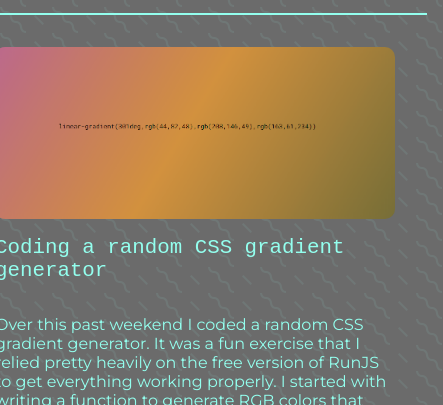
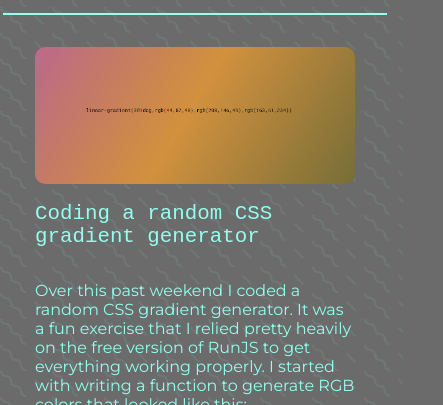
Before and after one commit to whatnotery/whatnotery.github.io, an Eleventy site: page src/blog/gradient-blog.md in a window 390 px wide. Shown: the part 695-1100 px from the top of the page, 443 px wide, since content can reach past the window. Built offline with nearby package versions, Linux system fonts and the light colour scheme; Eleventy itself is replaced by a stand-in of ours; files that its build step writes are made by us from their sources; a web font is replaced by a local one; what eleventy-plugin-read-more would draw is missing.

Commit message:
Blog styling changes

```diff
--- a/src/css/style.css
+++ b/src/css/style.css
@@ -225,3 +225,15 @@ li.future:before {
   }
 
 }
+
+@media (max-width: 425px){
+.blog-container {
+    max-width: 20rem;
+}
+
+.blog-image {
+  border-radius: 10px;
+  height: auto;
+  max-width: 20em;
+}
+}
```
Also changed, not shown: 1 other file.
